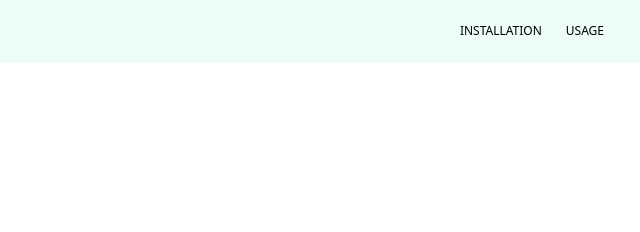
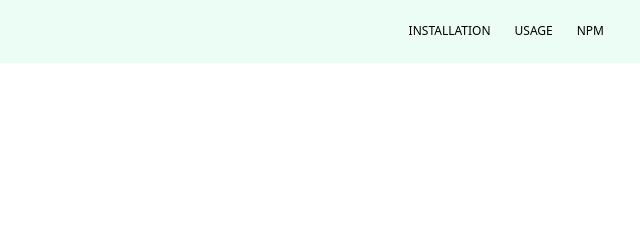
Before and after one commit to heyosj/minifile, a website: page index.html in a window 1280 px wide. Shown: the top 232 px of the page, 640-1280 px from the left. Drawn offline with nearby package versions, Linux system fonts and the light colour scheme.

Commit message:
added npm button

```diff
--- a/index.html
+++ b/index.html
@@ -15,7 +15,7 @@
         <div class="container px-4 mx-auto flex flex-wrap items-center justify-between">
             <div class="w-full relative flex justify-between lg:w-auto  px-4 lg:static lg:block lg:justify-start">
                 <a class="text-sm font-extralight leading-relaxed inline-block mr-4 py-2 whitespace-nowrap uppercase text-black"
-                    href="https://www.npmjs.com/package/@heyosj/minifile">
+                    href="#">
                     minifile
                 </a>
 
@@ -32,6 +32,12 @@
                         <a class="px-3 py-2 flex items-center text-xs uppercase font-extralight leading-snug text-black hover:opacity-75"
                             href="#usage">
                             Usage
+                        </a>
+                    </li>
+                    <li class="nav-item">
+                        <a class="px-3 py-2 flex items-center text-xs uppercase font-extralight leading-snug text-black hover:opacity-75"
+                            href="https://www.npmjs.com/package/@heyosj/minifile">
+                            NPM
                         </a>
                     </li>
                 </ul>
```
